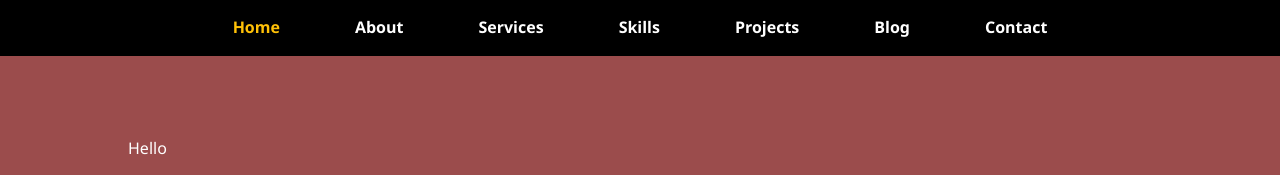
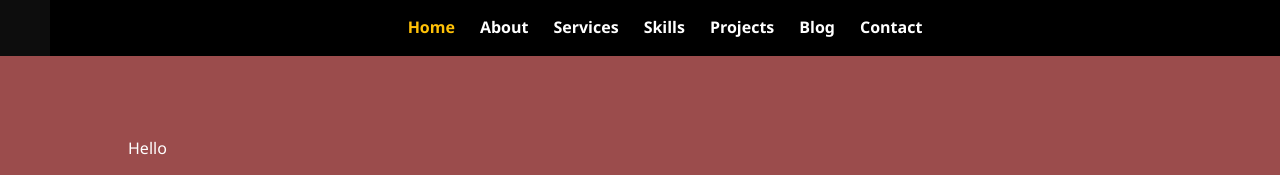
Before and after one commit to imohdaffan/demo, a plain HTML site: page index.html in a window 1280 px wide. Shown: the top 175 px of the page. Drawn offline with Linux system fonts and the light colour scheme.

Commit message:
Update index.html

```diff
--- a/index.html
+++ b/index.html
@@ -10,15 +10,15 @@
 </head>
 
 <body>
-  <nav>
+  <nav class="indent">
     <ul>
-      <li><a href="#home" class="active" class="indent">Home</a></li>
-      <li><a href="about.html" class="indent">About</a></li>
-      <li><a href="services.html" class="indent">Services</a></li>
-      <li><a href="skills.html" class="indent">Skills</a></li>
-      <li><a href="projects.html" class="indent">Projects</a></li>
-      <li><a href="blog.html" class="indent">Blog</a></li>
-      <li><a href="contact.html" class="indent">Contact</a></li>
+      <li><a href="#home" class="active">Home</a></li>
+      <li><a href="about.html">About</a></li>
+      <li><a href="services.html">Services</a></li>
+      <li><a href="skills.html">Skills</a></li>
+      <li><a href="projects.html">Projects</a></li>
+      <li><a href="blog.html">Blog</a></li>
+      <li><a href="contact.html">Contact</a></li>
     </ul>
   </nav>
   <!-- Header / Home Section -->
```
